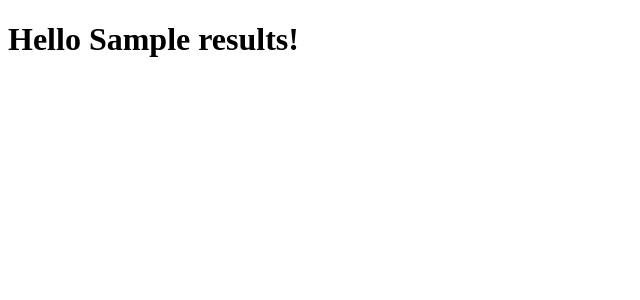
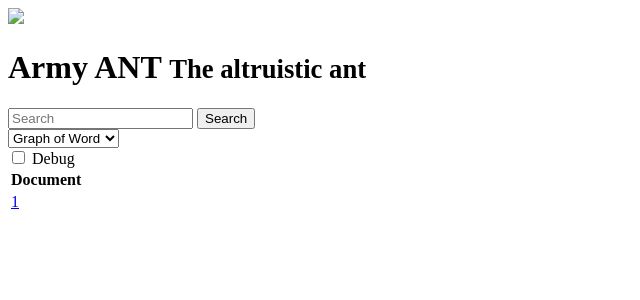
Before and after one commit to feup-infolab/army-ant, a Python web app: template army_ant/server/templates/index.html in a window 1280 px wide. Shown: the top 300 px of the page, without its empty margins (0-640 px from the left). Run offline with Jinja, Linux system fonts and the light colour scheme; the template is opened without the code that fills it: most values are stand-ins (such as "Sample title", 1, 10 or a date in 2020).

Commit message:
army-ant: First working version of the graph of word with a web ui.

```diff
--- a/army_ant/server/templates/index.html
+++ b/army_ant/server/templates/index.html
@@ -1,7 +1,118 @@
 <!doctype html>
-<title>Hello from Flask</title>
-{% if results|length > 0 %}
-  <h1>Hello {{ results }}!</h1>
-{% else %}
-  <h1>No results found.</h1>
-{% endif %}
+<html lang="en">
+  <head>
+    <meta name="viewport" content="width=device-width, initial-scale=1.0, shrink-to-fit=no" />
+    <link rel="stylesheet" href="{{ app.router.static.url(filename='node_modules/spectre.css/dist/spectre.min.css') }}" />
+    <link rel="stylesheet" href="{{ app.router.static.url(filename='node_modules/font-awesome/css/font-awesome.min.css') }}" />
+    <link rel="stylesheet" href="{{ app.router.static.url(filename='css/army-ant.css') }}" />
+    <title>Army ANT</title>
+  </head>
+  <body>
+    <div class="container grid-960">
+      <div class="columns">
+        <div class="column col-2">
+          <img class="logo" src="{{ app.router.static.url(filename='img/ant_army_logo_2.svg') }}">
+        </div>
+        <div class="column col-10">
+          <h1 class="header">
+            Army ANT
+            <small>
+              The altruistic ant
+              <a href="https://www.ncbi.nlm.nih.gov/pmc/articles/PMC4320217/" target="_blank">
+                <i class="fa fa-link"></i>
+              </a>
+            </small>
+          </h1>
+        </div>
+      </div>
+
+      <form class="form-horizontal">
+        <div class="form-group">
+          <div class="column col-6">
+            <!-- form input control -->
+            <div class="input-group">
+              <input class="form-input input-lg" type="text" id="query" name="query" placeholder="Search" value="{{ query if query }}" />
+              <button class="btn btn-primary btn-lg input-group-btn">Search</button>
+            </div>
+          </div>
+
+          <div class="column col-3">
+            <!-- form radio control -->
+            <select class="form-select select-lg" id="engine" name="engine">
+              <option value="gow" {% if engine == 'gow' %} selected="selected" {% endif %}>Graph of Word</option>
+              <option value="goe" {% if engine == 'goe' %} selected="selected" {% endif %}>Graph of Entity</option>
+            </select>
+          </div>
+
+          <div class="column col-2">
+            <!-- form switch control -->
+            <label class="form-switch">
+              <input type="checkbox" id="debug" name="debug" {% if debug == 'on' %} checked="checked" {% endif %}/>
+              <i class="form-icon"></i> Debug
+            </label>
+          </div>
+        </div>
+      </form>
+
+      {% if results|length > 0 %}
+
+      <table class="table table-striped table-hover">
+        <thead>
+          <tr>
+            {% if debug == 'on' %}
+
+            <th>Score</th>
+            <th>Document</th>
+
+            {% else %}
+
+            <th>Document</th>
+
+            {% endif %}
+          </tr>
+        </thead>
+        <tbody>
+          {% for result in results %}
+
+          {% if debug == 'on' %}
+
+          <tr>
+            <td class="text-right"> {{ '%.2f' % result.score|float }} </td>
+            <td> <a href="{{ result.docID }}" target="_blank">{{ result.docID }}</a> </td>
+          </tr>
+
+          {% else %}
+
+          <tr>
+            <td> <a href="{{ result.docID }}" target="_blank">{{ result.docID }}</a> </td>
+          </tr>
+
+          {% endif %}
+
+          {% endfor %}
+        </tbody>
+      </table>
+
+      {% elif error %}
+
+      <div class="toast toast-danger message">
+        <b>Error:</b> {{ error }}
+      </div>
+
+      {% else %}
+
+      {% if query %}
+      <h3 class="message">
+        No results found.
+      </h3>
+      {% else %}
+      <h3 class="message">
+        Please insert a query in order to search for people in Wikipedia.
+        <small>You can also select a different search engine or enable/disable debug mode.</small>
+      </h3>
+      {% endif %}
+
+      {% endif %}
+    </div>
+  </body>
+</html>
```
Also changed, not shown: army-ant.py (+23 -5 lines), army_ant/index.py (+18 -38 lines), army_ant/server/__init__.py (+32 -5 lines), army_ant/server/static/css/army-ant.css (added, +21 -0 lines), package.json (added, +8 -0 lines), army_ant/server/static/img/ant_army_logo_2.svg (added), 2 other files.
